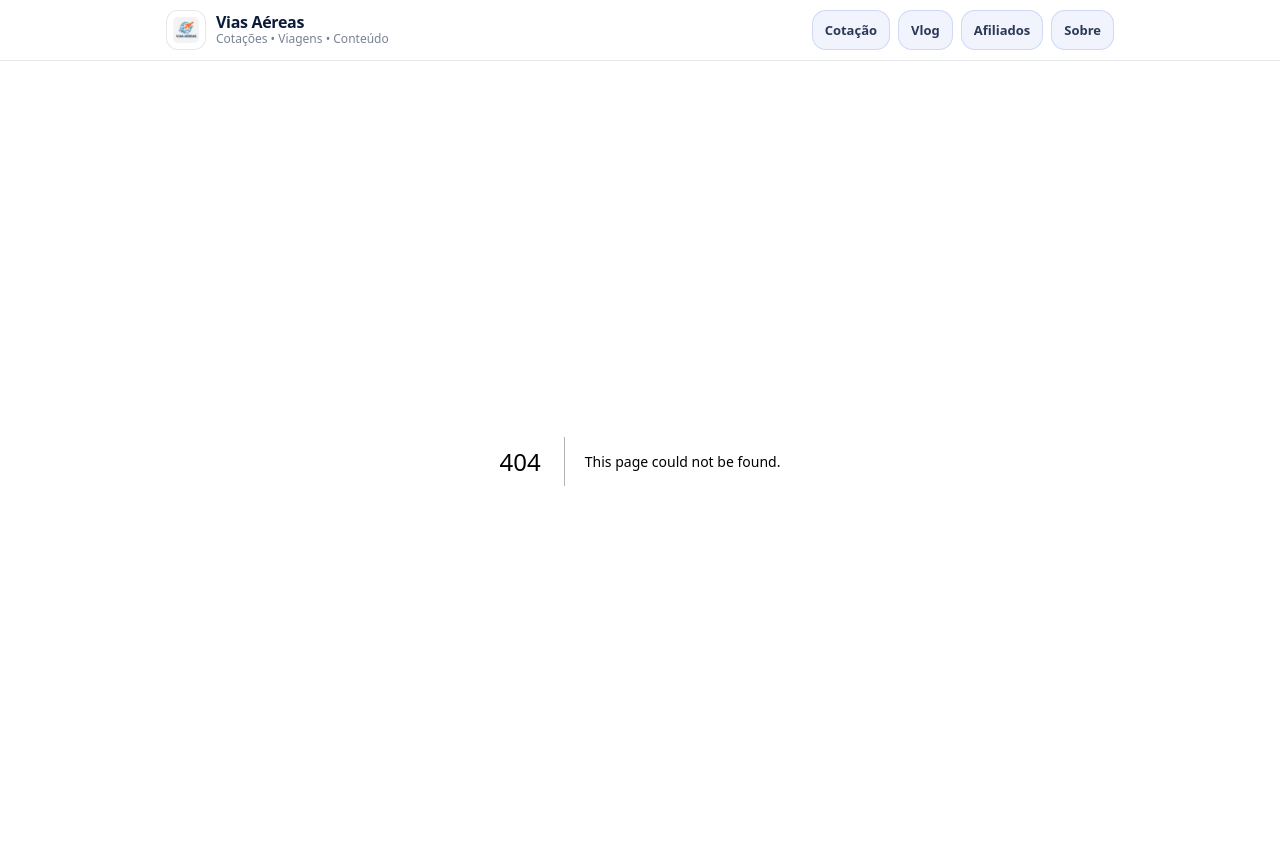
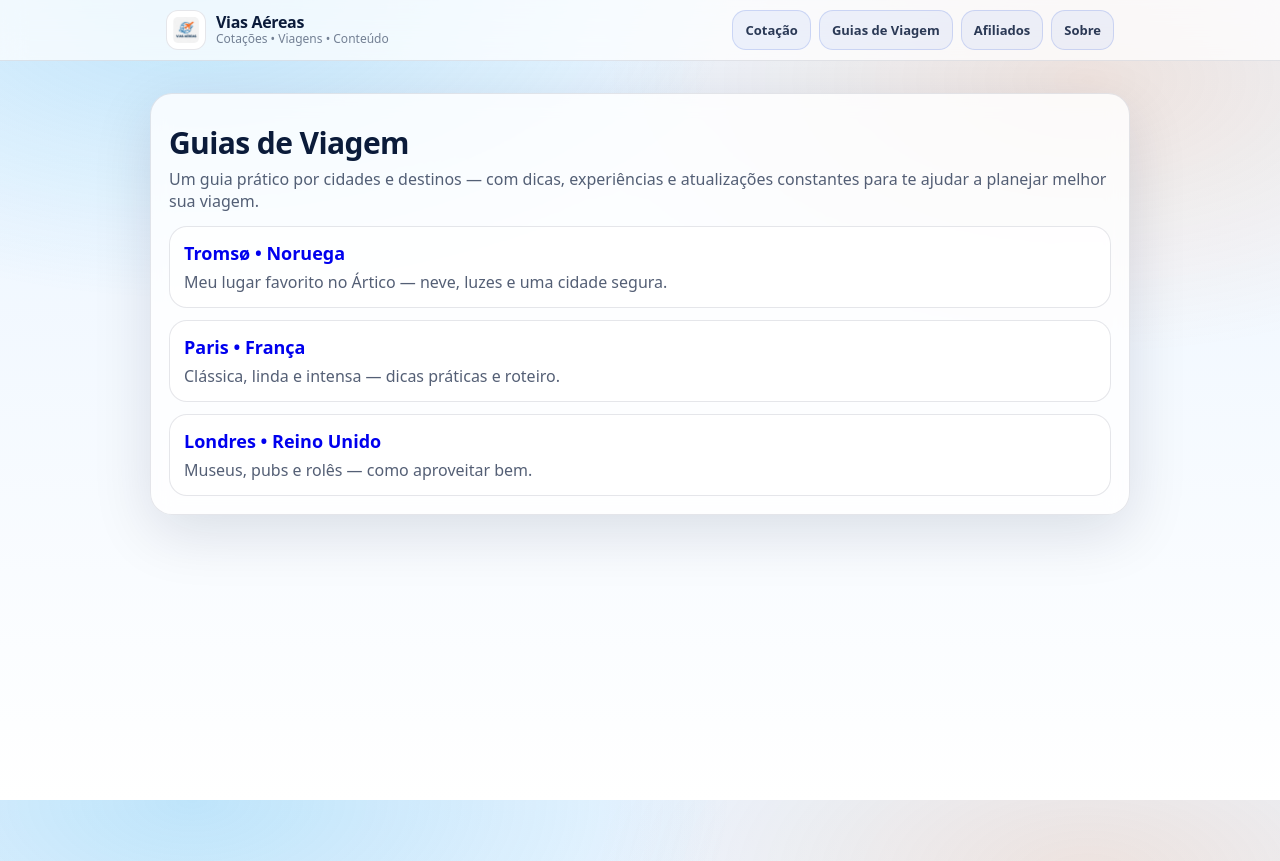
Before and after one commit to jephesson/vias-aereas-site, a Next.js app: page /guias in a window 1280 px wide. Before the commit this address had no page. Built offline with nearby package versions, Linux system fonts and the light colour scheme.

Commit message:
Renomeia Vlog para Guias e ajusta rotas

```diff
--- /dev/null
+++ b/src/app/guias/page.tsx
@@ -0,0 +1,56 @@
+const posts = [
+  {
+    slug: "tromso",
+    cidade: "Tromsø",
+    pais: "Noruega",
+    resumo: "Meu lugar favorito no Ártico — neve, luzes e uma cidade segura.",
+  },
+  {
+    slug: "paris",
+    cidade: "Paris",
+    pais: "França",
+    resumo: "Clássica, linda e intensa — dicas práticas e roteiro.",
+  },
+  {
+    slug: "londres",
+    cidade: "Londres",
+    pais: "Reino Unido",
+    resumo: "Museus, pubs e rolês — como aproveitar bem.",
+  },
+];
+
+export default function GuiasPage() {
+  return (
+    <main className="va-bg">
+      <div className="va-shell">
+        <div className="va-card">
+          <h1 className="va-title">Guias de Viagem</h1>
+
+          <p className="va-subtitle">
+            Um guia prático por cidades e destinos — com dicas, experiências e
+            atualizações constantes para te ajudar a planejar melhor sua viagem.
+          </p>
+
+          <div style={{ display: "grid", gap: 12, marginTop: 14 }}>
+            {posts.map((p) => (
+              <a
+                key={p.slug}
+                href={`/guias/${p.slug}`}
+                style={{ textDecoration: "none" }}
+              >
+                <div className="va-box">
+                  <div style={{ fontWeight: 900, fontSize: 18 }}>
+                    {p.cidade} • {p.pais}
+                  </div>
+                  <div style={{ color: "var(--muted)", marginTop: 6 }}>
+                    {p.resumo}
+                  </div>
+                </div>
+              </a>
+            ))}
+          </div>
+        </div>
+      </div>
+    </main>
+  );
+}
--- a/src/app/layout.tsx
+++ b/src/app/layout.tsx
@@ -12,16 +12,22 @@ export default function RootLayout({ children }: { children: React.ReactNode })
         <header className="va-topnav">
           <div className="va-topnav-inner">
             <a className="va-brandlink" href="/">
-              <img className="va-toplogo" src="/logo-vias-aereas.png" alt="Vias Aéreas" />
+              <img
+                className="va-toplogo"
+                src="/logo-vias-aereas.png"
+                alt="Vias Aéreas"
+              />
               <div className="va-brandtext">
                 <div className="va-brandname">Vias Aéreas</div>
-                <div className="va-brandsub">Cotações • Viagens • Conteúdo</div>
+                <div className="va-brandsub">
+                  Cotações • Viagens • Conteúdo
+                </div>
               </div>
             </a>
 
             <nav className="va-tabs" aria-label="Menu">
               <a className="va-tab" href="/">Cotação</a>
-              <a className="va-tab" href="/vlog">Vlog</a>
+              <a className="va-tab" href="/guias">Guias de Viagem</a>
               <a className="va-tab" href="/afiliados">Afiliados</a>
               <a className="va-tab" href="/sobre">Sobre</a>
             </nav>
```
Also changed, not shown: src/app/guias/[slug]/page.tsx (renamed from src/app/vlog/[slug]/page.tsx, +33 -17 lines), src/app/vlog/page.tsx (deleted, +0 -31 lines).
